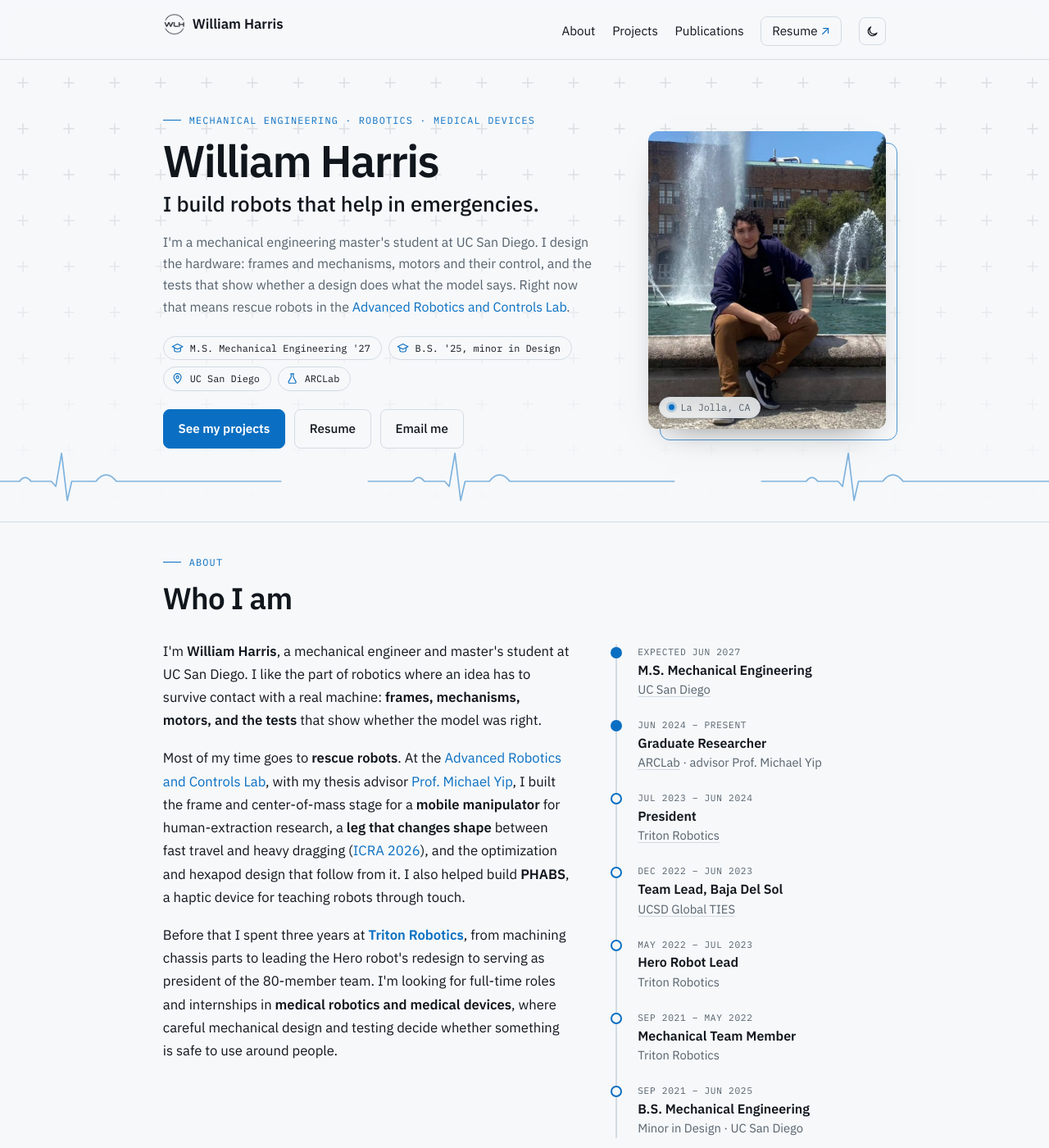
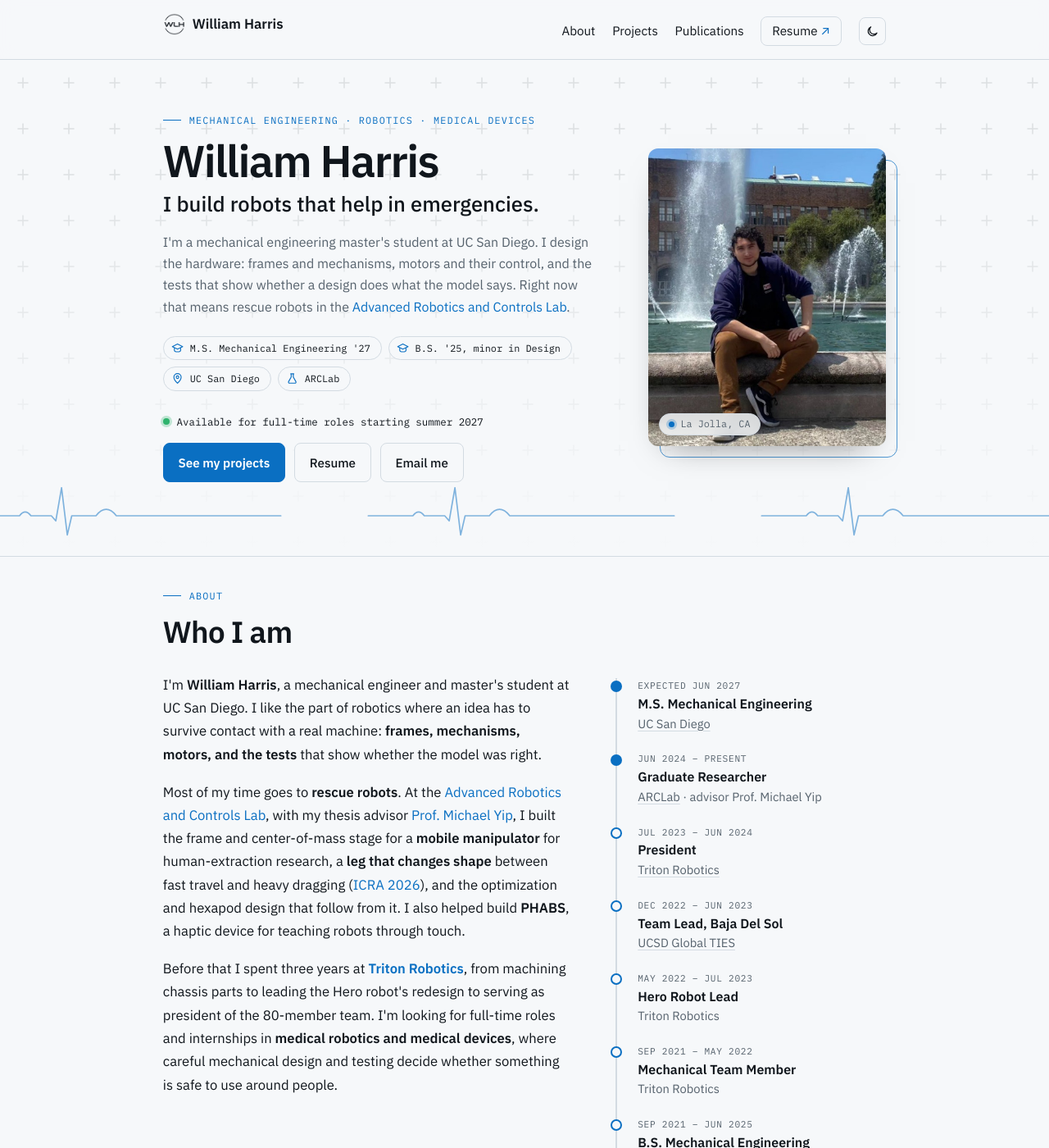
Before and after one commit to SquilliamH/portfolio, a Jekyll site: the page built from index.html, in a window 1280 px wide and 1400 px high. Shown: the whole window at 82% size. Built offline with Jekyll 4.4.1, drawn with Linux system fonts in a browser that asks for light colours; some of the changed text lies outside the part shown.

Commit message:
Availability line, robots.txt, sitemap cleanup; move unlinked PDFs out of the public site
Co-Authored-By: Claude Sonnet 5.5 <noreply@anthropic.com>

```diff
--- a/_layouts/default.html
+++ b/_layouts/default.html
@@ -55,7 +55,7 @@
 
   <footer class="site-footer" id="contact">
     <div class="wrap footer-inner">
-      <p class="footer-lede">Open to full-time roles and internships in medical robotics and medical device engineering.</p>
+      <p class="footer-lede">Available for full-time roles starting summer 2027 in medical robotics and medical device engineering.</p>
       <ul class="contact-links">
         <li><a href="mailto:{{ site.email }}">{{ site.email }}</a></li>
         <li><a href="{{ site.linkedin }}">LinkedIn</a></li>
--- a/assets/css/style.css
+++ b/assets/css/style.css
@@ -408,3 +408,6 @@ section[id] { scroll-margin-top: 4.2rem; }
   .hero3-inner { grid-template-columns: 1fr; }
   .hero3 .portrait { order: -1; max-width: 220px; justify-self: start; margin-bottom: 0.6rem; }
 }
+
+.avail { display: inline-flex; align-items: center; gap: 0.55rem; font-family: var(--font-mono); font-size: 0.78rem; margin: 0 0 1rem; color: var(--ink); }
+.avail-dot { width: 8px; height: 8px; border-radius: 50%; background: #2fb36d; box-shadow: 0 0 0 3px color-mix(in srgb, #2fb36d 28%, transparent); flex: none; }
--- a/index.html
+++ b/index.html
@@ -15,6 +15,7 @@ layout: default
         <li><svg viewBox="0 0 24 24" aria-hidden="true"><path d="M12 21s7-6.2 7-11.5A7 7 0 0 0 5 9.5C5 14.8 12 21 12 21z"/><circle cx="12" cy="9.5" r="2.5"/></svg>UC San Diego</li>
         <li><svg viewBox="0 0 24 24" aria-hidden="true"><path d="M9 3h6M10 3v6l-5 9a2 2 0 0 0 1.8 3h10.4A2 2 0 0 0 19 18l-5-9V3"/></svg>ARCLab</li>
       </ul>
+      <p class="avail"><span class="avail-dot" aria-hidden="true"></span>Available for full-time roles starting summer 2027</p>
       <p class="cta-row">
         <a class="cta cta-solid" href="#projects">See my projects</a>
         <a class="cta" href="{{ site.resume | relative_url }}">Resume</a>
--- a/projects.html
+++ b/projects.html
@@ -1,5 +1,6 @@
 ---
 layout: null
+sitemap: false
 permalink: /projects/
 ---
 <!doctype html>
--- a/publications.html
+++ b/publications.html
@@ -1,5 +1,6 @@
 ---
 layout: null
+sitemap: false
 permalink: /publications/
 ---
 <!doctype html>
--- /dev/null
+++ b/robots.txt
@@ -0,0 +1,4 @@
+User-agent: *
+Allow: /
+
+Sitemap: https://www.williamlh.com/sitemap.xml
```
Also changed, not shown: 8 other files.
